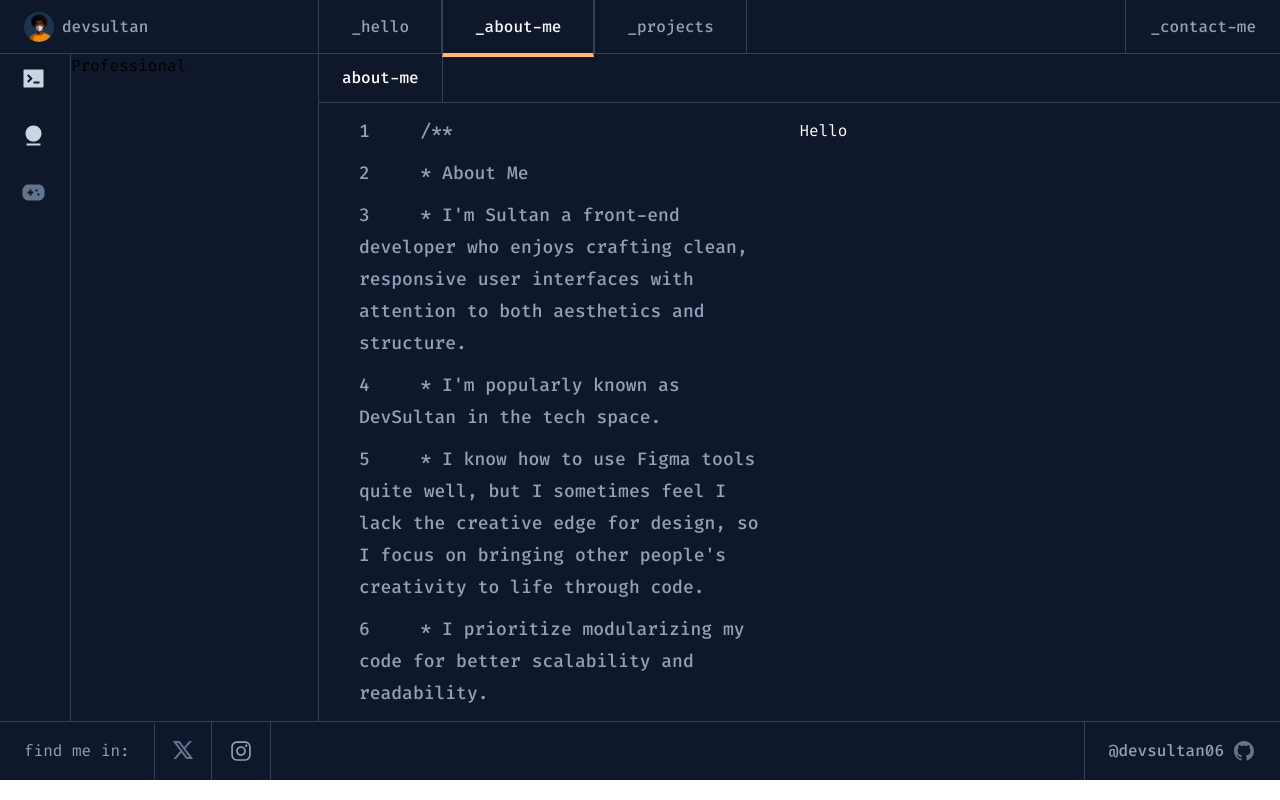
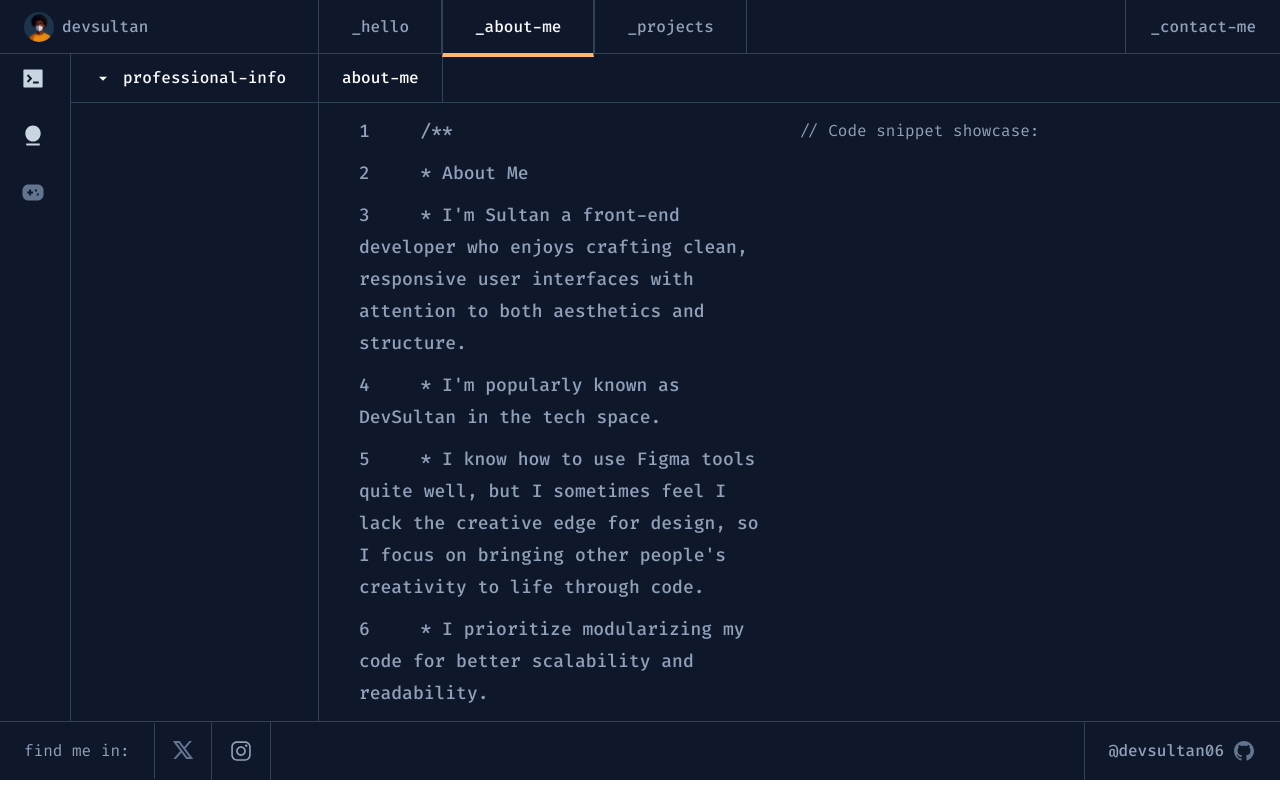
Before and after one commit to devsultan06/portfolio-devsultan06, a React (Vite) app: page /about in a window 1280 px wide. Both pictures are taken after a click on the button 32 px from the left and 78 px from the top of the page. Built offline with nearby package versions, Linux system fonts and the light colour scheme; a web font is replaced by a local one.

Commit message:
chore(update)

```diff
--- a/src/pages/about/components/Hobbies.tsx
+++ b/src/pages/about/components/Hobbies.tsx
@@ -1,8 +1,16 @@
 
 const Hobbies = () => {
-  return (
-    <div>Hobbies</div>
-  )
+    return (
+        <div className="font-[450]  text-slate400 ">
+            <div>
+                <div className="flex gap-[12px] mb-[12px] pl-[24px] pr-[129px] whitespace-nowrap border-b border-slate py-[12px]">
+                    <img src="/images/ad.svg" alt="Profile" />
+                    <h1 className="text-slate50 text-[16px] ">hobbies</h1>
+                </div>
+
+            </div>
+
+        </div>)
 }
 
 export default Hobbies
--- a/src/pages/about/components/PanelRight.tsx
+++ b/src/pages/about/components/PanelRight.tsx
@@ -94,7 +94,7 @@ const PanelRight = ({
 
 
                 <div className="flex-[1] py-4">
-                    <h1>Hello</h1>
+                    <h1 className="text-slate400">// Code snippet showcase:</h1>
                 </div>
             </div>
 
--- a/src/pages/about/components/Professional.tsx
+++ b/src/pages/about/components/Professional.tsx
@@ -1,8 +1,17 @@
 
 const Professional = () => {
-  return (
-    <div>Professional</div>
-  )
+    return (
+        <div className="font-[450]  text-slate400 ">
+            <div>
+                <div className="flex gap-[12px] mb-[12px] pl-[24px] pr-[32px] whitespace-nowrap border-b border-slate py-[12px]">
+                    <img src="/images/ad.svg" alt="Profile" />
+                    <h1 className="text-slate50 text-[16px] ">professional-info</h1>
+                </div>
+
+            </div>
+
+        </div>
+    )
 }
 
 export default Professional
```
